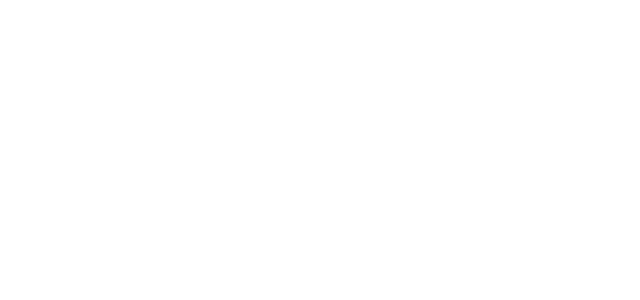
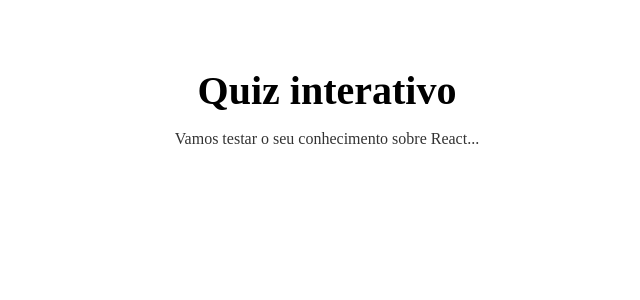
Before and after one commit to V-coder-cmd/Quiz-React-Estudos, a React (Vite) app in the folder Quiz-interativo/: page / in a window 1280 px wide. Shown: the top 300 px of the page, without its empty margins (313-953 px from the left). Built offline with nearby package versions, Linux system fonts and the light colour scheme.

Commit message:
Complementando o complemento Header

```diff
--- a/Quiz-interativo/src/App.jsx
+++ b/Quiz-interativo/src/App.jsx
@@ -1,11 +1,14 @@
 import { useState } from 'react'
-import './App.css'
+import './App.Module.css'
+import Header from './components/Header'
 
 function App() {
   const [count, setCount] = useState(0)
 
   return (
     <>
+      <Header />
+
     </>
   )
 }
--- a/Quiz-interativo/src/components/Header/Header.Module.css
+++ b/Quiz-interativo/src/components/Header/Header.Module.css
@@ -0,0 +1,16 @@
+.quiz-header {
+margin-bottom: 2rem;
+border-bottom: 1px solid var(--cor-borda);
+padding-bottom: 1rem;
+}
+
+.quiz-header h1 {
+color: var(--cor-primaria);
+font-size: 2.5em;
+margin-bottom: 0.5rem;
+}
+
+.quiz-header p {
+color: var(--cor-texto);
+opacity: 0.8;
+}
--- a/Quiz-interativo/src/components/Header/index.jsx
+++ b/Quiz-interativo/src/components/Header/index.jsx
@@ -0,0 +1,13 @@
+import './Header.Module.css';
+
+function Header() {
+  return (
+
+    <header className="quiz-header">
+      <h1>Quiz interativo</h1>
+      <p>Vamos testar o seu conhecimento sobre React...</p>
+    </header>
+  );
+}
+
+export default Header;
```
Also changed, not shown: Quiz-interativo/src/App.Module.css (renamed from Quiz-interativo/src/App.css).
